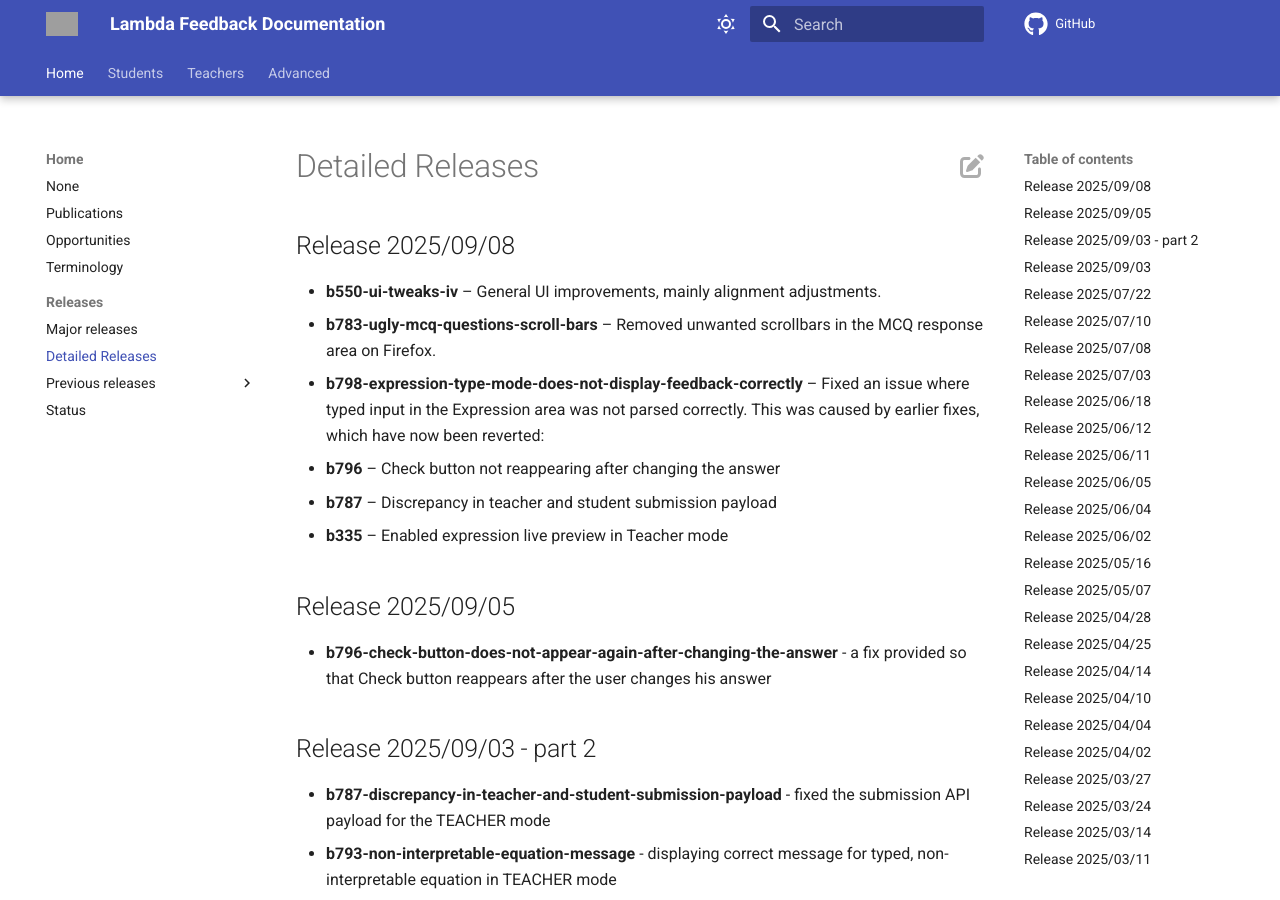
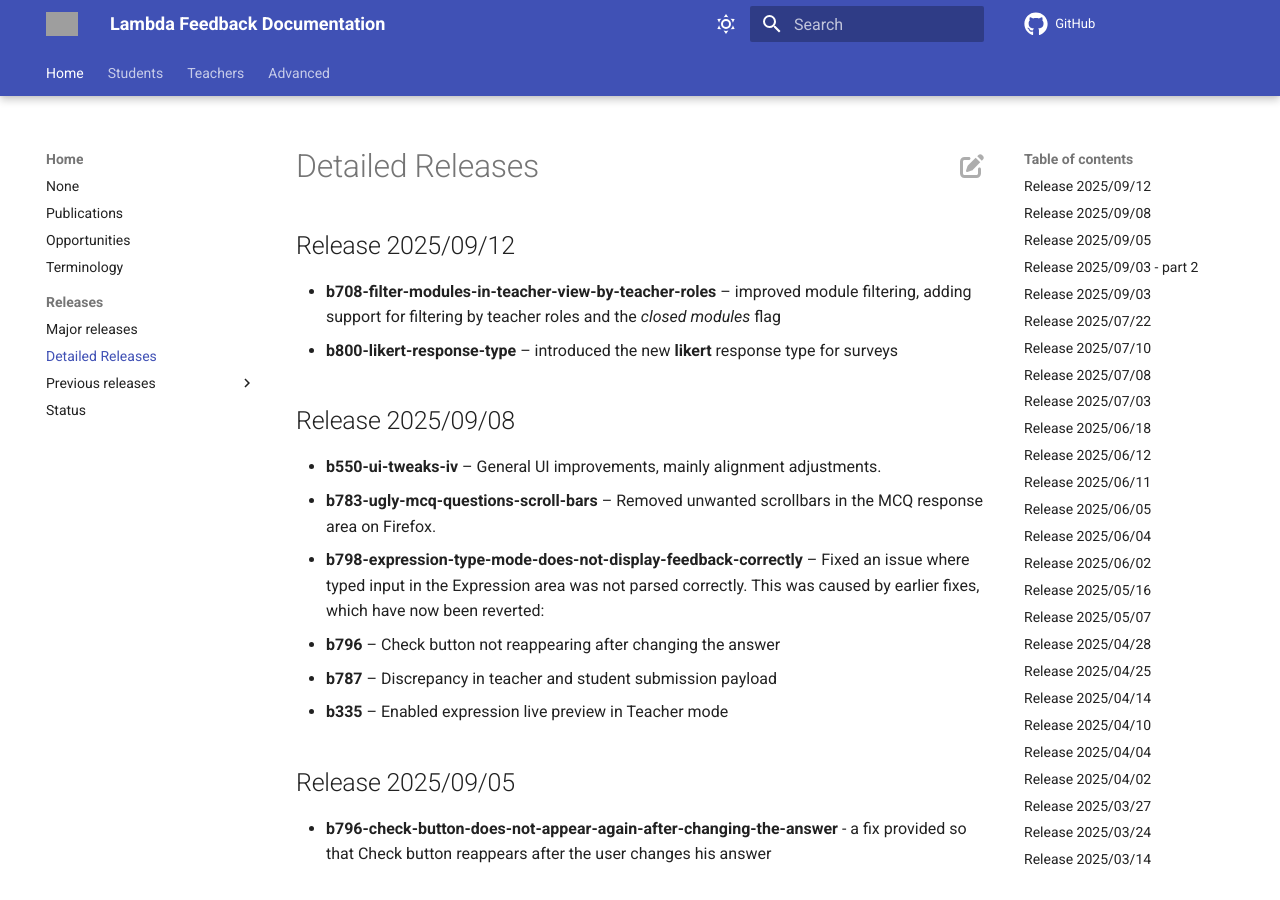
Before and after one commit to lambda-feedback/user-documentation, an MkDocs documentation site: the page built from docs/releases/detailed_releases.md, in a window 1280 px wide and 900 px high. Built offline with MkDocs 1.6.1 and Material for MkDocs 9.7.7, drawn with Linux system fonts in a browser that asks for light colours; comment, search, counter and statistics services are not loaded; grey boxes are pictures that could not be loaded.

Commit message:
Release 2025/09/12 added

```diff
--- a/docs/releases/detailed_releases.md
+++ b/docs/releases/detailed_releases.md
@@ -1,3 +1,8 @@
+## Release 2025/09/12
+
+- **b708-filter-modules-in-teacher-view-by-teacher-roles** – improved module filtering, adding support for filtering by teacher roles and the *closed modules* flag
+- **b800-likert-response-type** – introduced the new **likert** response type for surveys
+
 ## Release 2025/09/08
 
 - **b550-ui-tweaks-iv** – General UI improvements, mainly alignment adjustments.
```
